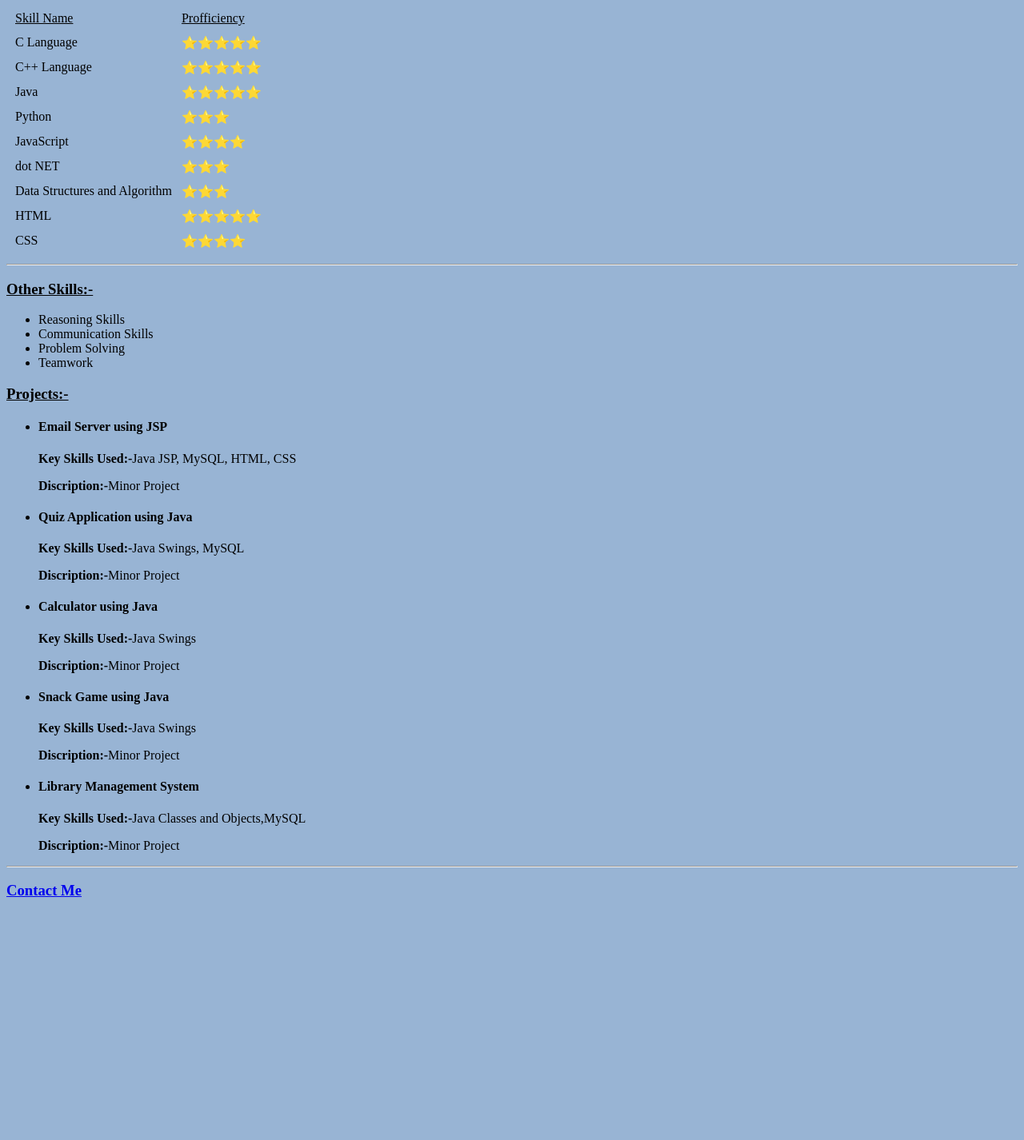
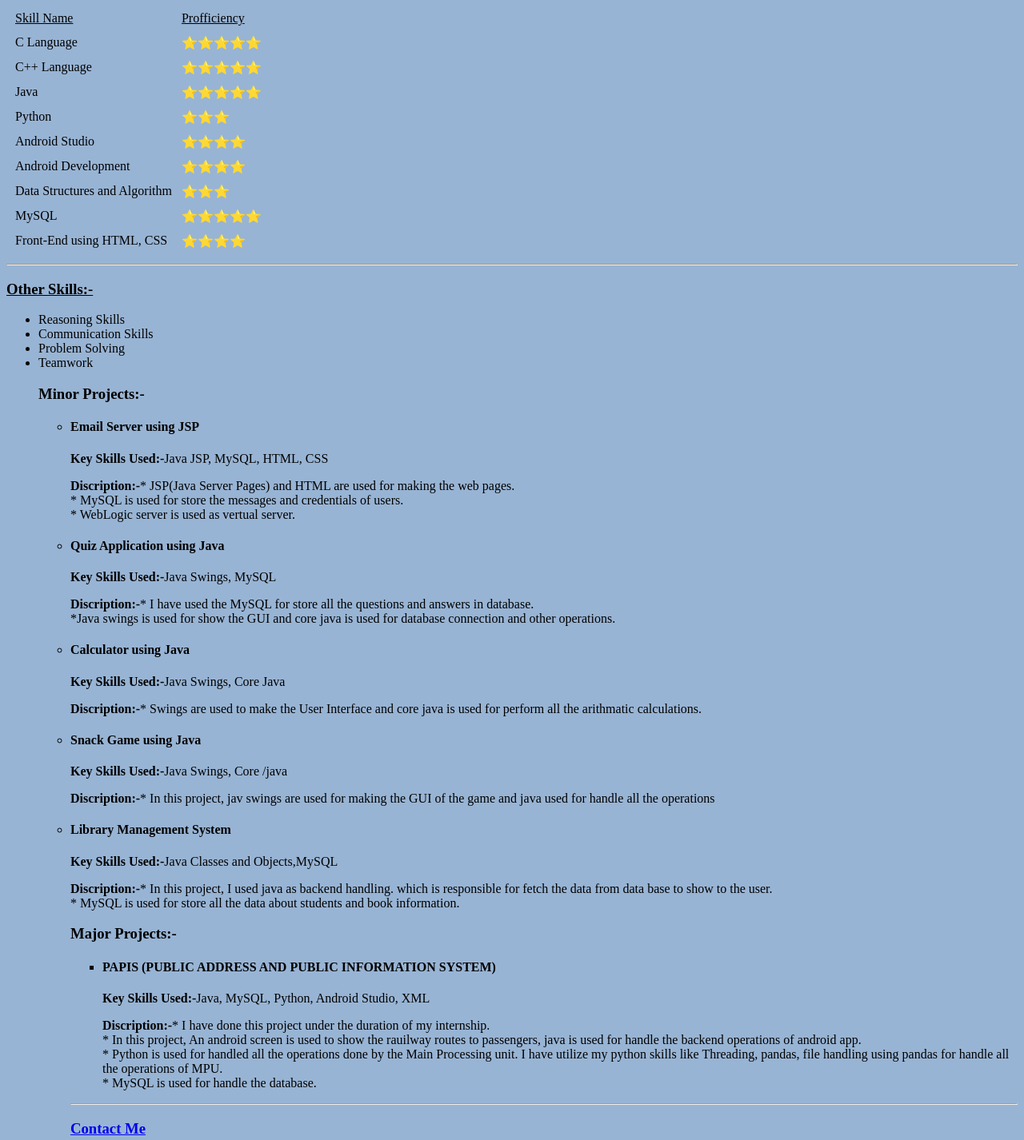
Before and after one commit to Pankaj726655/MyCV, a plain HTML site: page index.html in a window 1280 px wide. Shown: the part 810-2236 px from the top of the page at 80% size. Before the commit the page ends 1954 px from the top, so only its background shows below. Drawn offline with Linux system fonts and the light colour scheme.

Commit message:
Update index.html
changes for android studio

```diff
--- a/index.html
+++ b/index.html
@@ -68,19 +68,19 @@
    <td>Python</td><td>⭐⭐⭐</td>
    </tr>
    <tr>
-   <td>JavaScript</td><td>⭐⭐⭐⭐</td>
+   <td>Android Studio</td><td>⭐⭐⭐⭐</td>
    </tr>
    <tr>
-   <td>dot NET</td><td>⭐⭐⭐</td>
+   <td>Android Development</td><td>⭐⭐⭐⭐</td>
    </tr>
    <tr>
    <td>Data Structures and Algorithm</td><td>⭐⭐⭐</td>
    </tr>
    <tr>
-   <td>HTML</td><td>⭐⭐⭐⭐⭐</td>
+   <td>MySQL</td><td>⭐⭐⭐⭐⭐</td>
    </tr>
    <tr>
-   <td>CSS</td><td>⭐⭐⭐⭐</td>
+   <td>Front-End using HTML, CSS</td><td>⭐⭐⭐⭐</td>
    </tr>
    </table>
    <hr>
@@ -91,45 +91,38 @@
     <li>Problem Solving</li>
     <li>Teamwork</li>
    </ul>
-    <u><h3>Projects:-</h3></u>
+    <ul><h3>Minor Projects:-</h3></u>
 	<ul>
     <li><h4>Email Server using JSP</h4>
 	<p><b>Key Skills Used:-</b>Java JSP,  MySQL, HTML, CSS</p>
-	<p><b>Discription:-</b>Minor Project</p>
+	<p><b>Discription:-</b>* JSP(Java Server Pages) and HTML are used for making the web pages. <br>* MySQL is used for store the messages and credentials of users. <br>* WebLogic server is used as vertual server.</p>
 	</li>
     <li><h4>Quiz Application using Java</h4>
-	<p><b>Key Skills Used:-</b>Java Swings,  MySQL</p>
-	<p><b>Discription:-</b>Minor Project</p>
+	<p><b>Key Skills Used:-</b>Java Swings, MySQL</p>
+	<p><b>Discription:-</b>* I have used the MySQL for store all the questions and answers in database.<br>*Java swings is used for show the GUI and core java is used for database connection and other operations.</p>
 	</li>
 	 <li><h4>Calculator using Java</h4>
-	<p><b>Key Skills Used:-</b>Java Swings</p>
-	<p><b>Discription:-</b>Minor Project</p>
+	<p><b>Key Skills Used:-</b>Java Swings, Core Java</p>
+	<p><b>Discription:-</b>* Swings are used to make the User Interface and core java is used for perform all the arithmatic calculations.</p>
 	</li>
 	<li><h4>Snack Game using Java</h4>
-	<p><b>Key Skills Used:-</b>Java Swings</p>
-	<p><b>Discription:-</b>Minor Project</p>
+	<p><b>Key Skills Used:-</b>Java Swings, Core /java</p>
+	<p><b>Discription:-</b>* In this project, jav swings are used for making the GUI of the game and java used for handle all the operations</p>
 	</li>
 	<li><h4>Library Management System</h4>
 	<p><b>Key Skills Used:-</b>Java Classes and Objects,MySQL</p>
-	<p><b>Discription:-</b>Minor Project</p>
+	<p><b>Discription:-</b>* In this project, I used java as backend handling. which is responsible for fetch the data from data base to show to the user.<br>* MySQL is used for store all the data about students and book information.</p>
 	</li>
 	</ul>
 
-<!-- 	<big>
-	<table border="1">
-        <thead>
-            <tr><td>Project Name</td ><td>Key Skills Used</td><td>Description</td></tr>
+	<ul><h3>Major Projects:-</h3></u>
+	<ul>
+    	<li><h4>PAPIS (PUBLIC ADDRESS AND PUBLIC INFORMATION SYSTEM)</h4>
+	<p><b>Key Skills Used:-</b>Java, MySQL, Python, Android Studio, XML</p>
+	<p><b>Discription:-</b>* I have done this project under the duration of my internship.<br>* In this project, An android screen is used to show the rauilway routes to passengers, java is used for handle the backend operations of android app.<br>* Python is used for handled all the operations done by the Main Processing unit. I have utilize my python skills like Threading, pandas, file handling using pandas for handle all the operations of MPU.<br>* MySQL is used for handle the database.</p>
+	</li>
 
-        </thead>
-		<hr>
-        <tbody>
-            <H3><U>Projects:-</U></H3>
-            <tr><td>Email Server using JSP</td><td>Java JSP,  MySQL, HTML, CSS</td><td>Minor Project</td></tr>
-
-        </tbody>
-    </table>
-	</big>
-	 -->
+	</ul>
 
 
 <hr>
```
